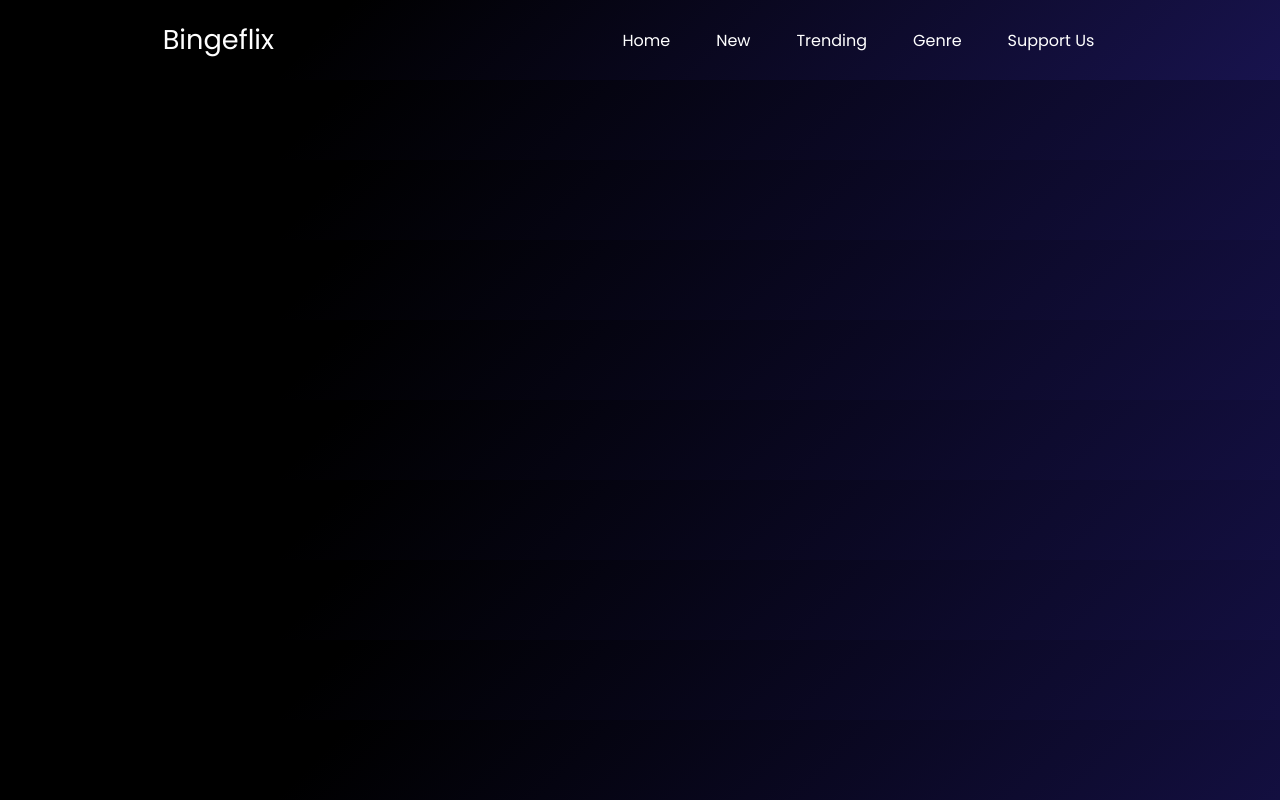
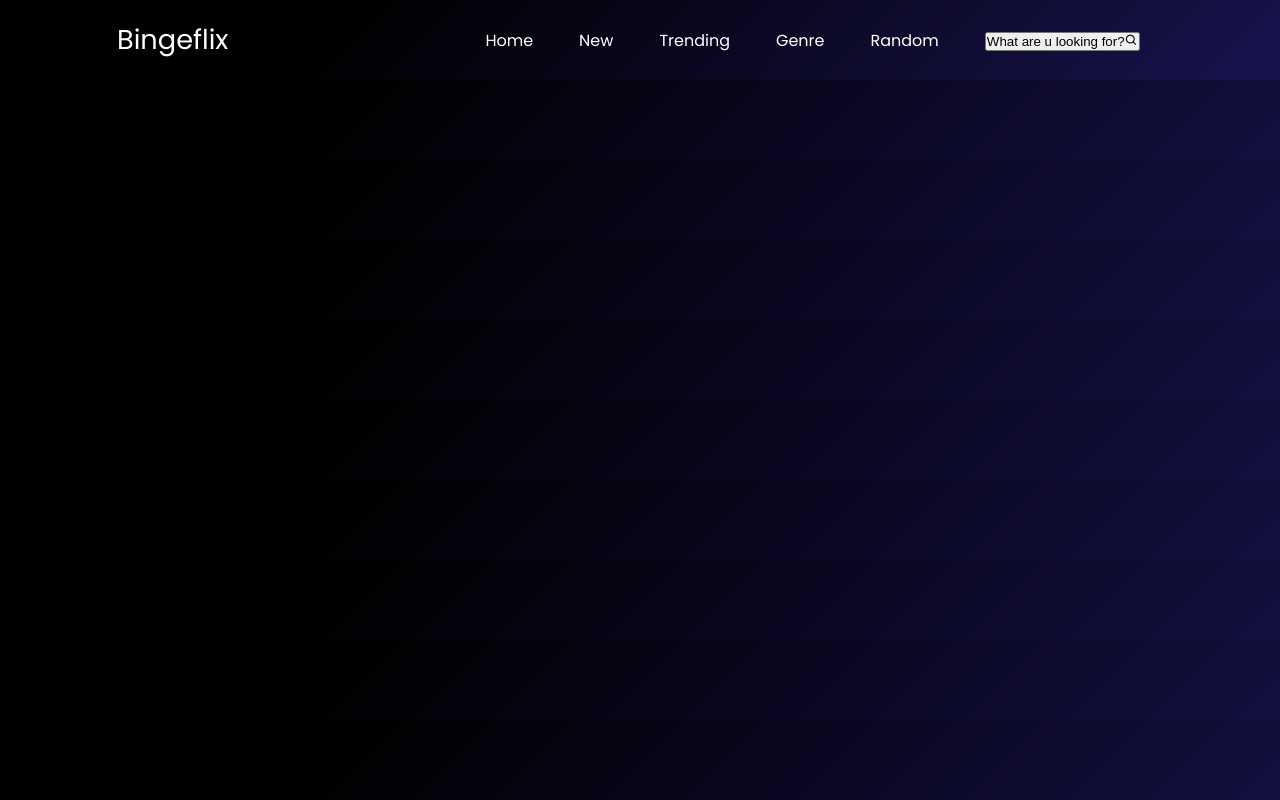
Before and after one commit to Arthur071/Movie-Website, a plain HTML site: page index.html in a window 1280 px wide. Drawn offline with nearby package versions, Linux system fonts and the light colour scheme.

Commit message:
source code

```diff
--- a/css/style.css
+++ b/css/style.css
@@ -18,6 +18,7 @@ nav {
     justify-content: space-around;
     align-items: center;
     height: 80px;
+
     background-image: linear-gradient(315deg, #18134e 0%, #000000 74%);
 }
 
@@ -45,3 +46,12 @@ nav ul li a:hover {
     font-size: 1.7rem;
     cursor: pointer;
 }
+
+nav ul li a button {
+    cursor: pointer;
+
+}
+
+.right{
+
+}
--- a/index.html
+++ b/index.html
@@ -4,6 +4,7 @@
     <meta charset="UTF-8">
     <meta name="viewport" content="width=device-width, initial-scale=1.0">
     <link rel="stylesheet" href="/css/style.css">
+    <link href='https://unpkg.com/boxicons@2.1.4/css/boxicons.min.css' rel='stylesheet'>
     <title>Bingeflix | Best movie streaming website </title>
 </head>
 <body>
@@ -16,7 +17,9 @@
                     <li><a href="/">New</a></li>
                     <li><a href="/">Trending</a></li>
                     <li><a href="/">Genre</a></li>
-                    <li><a href="/">Support Us</a></li>
+                    <li><a href="/">Random</a></li>
+                    <li><a href="/"><button type="submit">What are u looking for?<i class='bx bx-search'></i></button></a></li>
+
                 </ul>
 
             </div>
```
